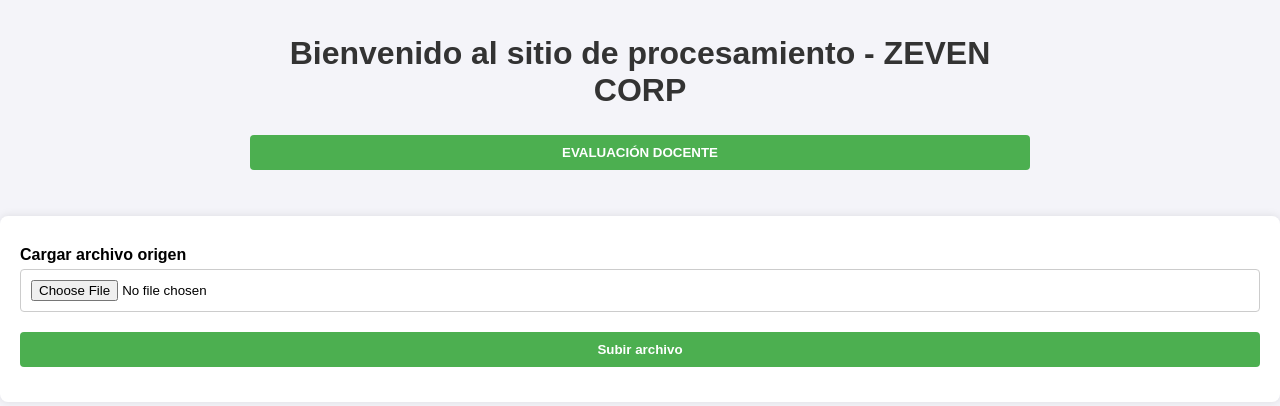
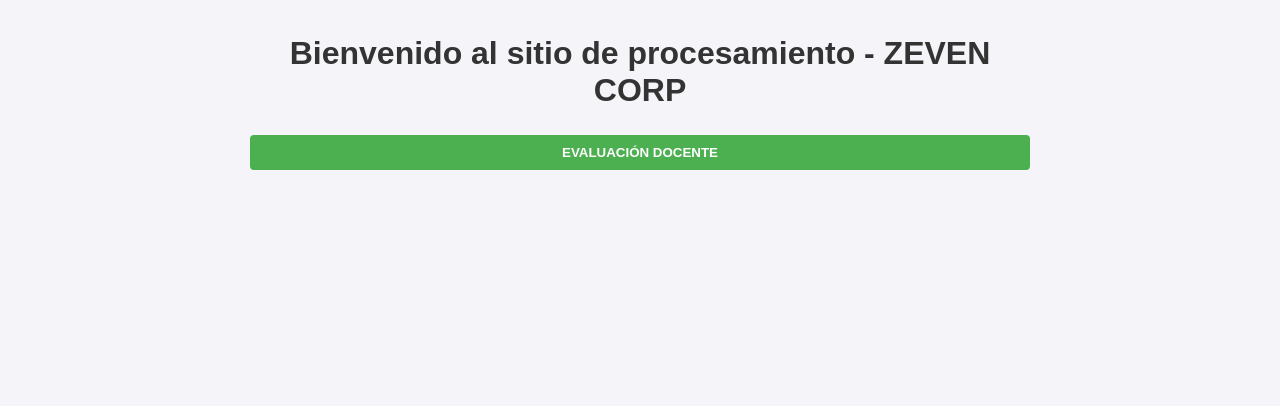
Before and after one commit to PieroXX64/ZevenCorp, a Flask app: page / in a window 1280 px wide. Shown: the top 406 px of the page. Run offline with Flask 3, Linux system fonts and the light colour scheme; data that the repository does not hold is empty.

Commit message:
index.html

```diff
--- a/templates/index.html
+++ b/templates/index.html
@@ -12,35 +12,5 @@
             <li><a href="{{ url_for('evaluacion_docente') }}"><button>EVALUACIÓN DOCENTE</button></a></li>
         </ul>
     </div>
-
-<form id="upload-form" enctype="multipart/form-data">
-    <label for="file-upload">Cargar archivo origen</label>
-    <input type="file" id="file-upload" name="file" required>
-    <button type="submit">Subir archivo</button>
-</form>
-<div id="status"></div>  <!-- Aquí aparecerá el mensaje de estado -->
-
-    <script>
-        // Esto es opcional, para mostrar el estado del archivo cargado
-        const form = document.getElementById("upload-form");
-        const statusDiv = document.getElementById("status");
-
-        form.addEventListener('submit', async (e) => {
-            e.preventDefault();
-
-            const formData = new FormData(form);
-            const response = await fetch('/cargar_planificacion', {
-                method: 'POST',
-                body: formData,
-            });
-
-            const result = await response.json();
-            if (result.status === 'ok') {
-                statusDiv.innerHTML = 'Archivo cargado correctamente y guardado en S3.';
-            } else {
-                statusDiv.innerHTML = 'Error al cargar el archivo: ' + result.message;
-            }
-        });
-    </script>
 </body>
 </html>
```
